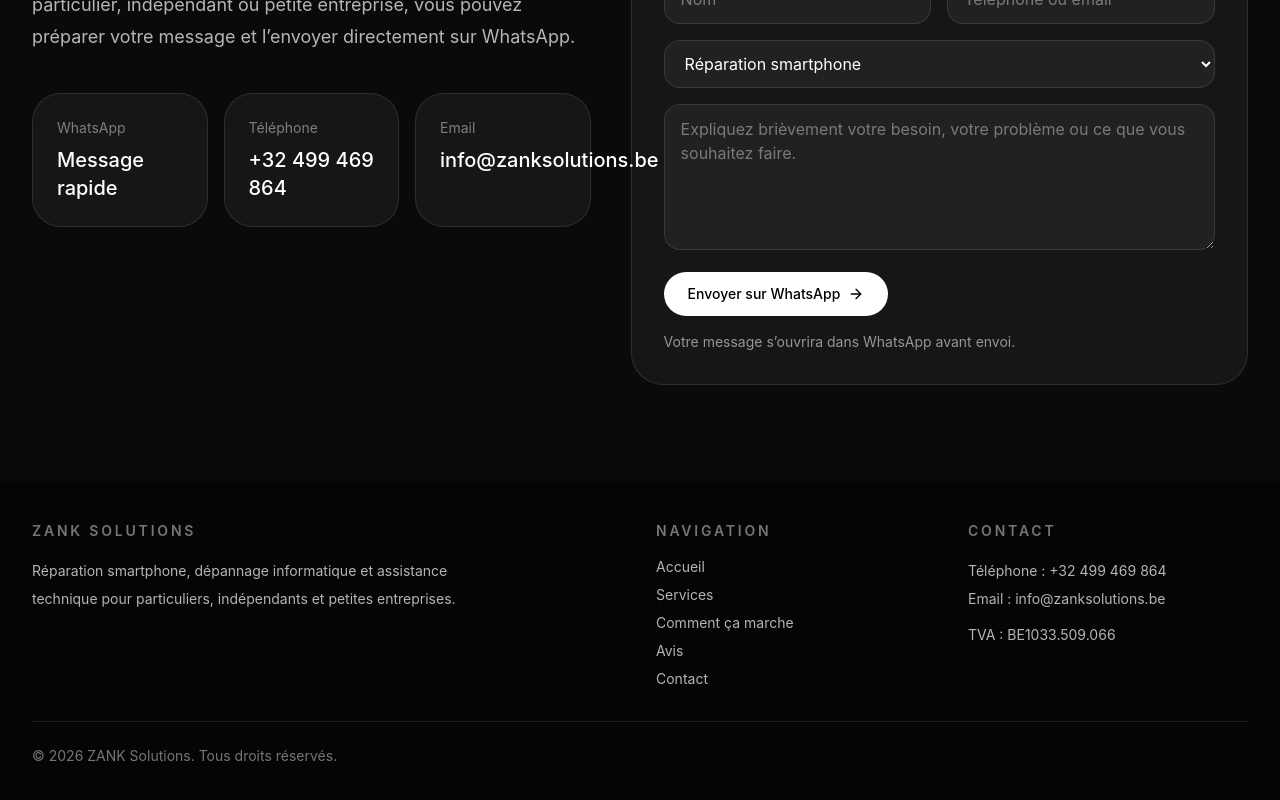
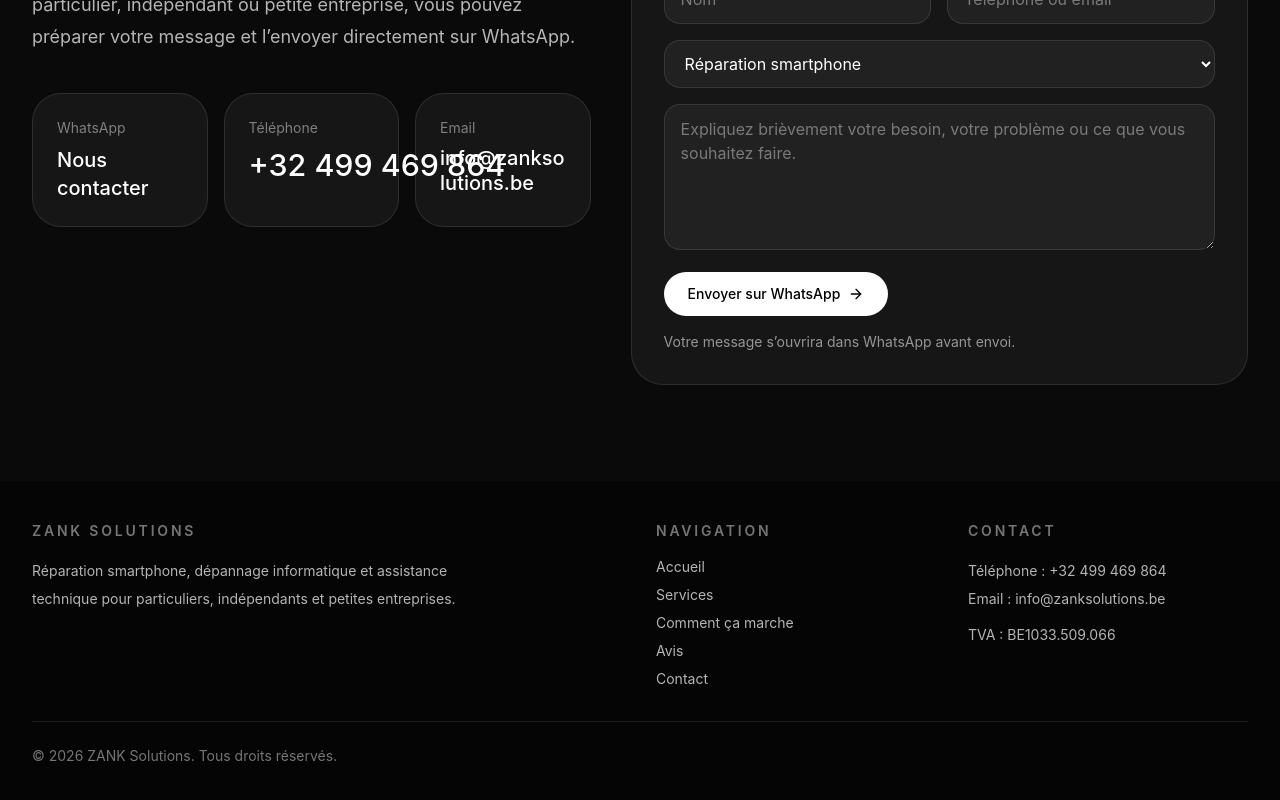
Before and after one commit to zanksolutions-hash/zanksolutions-1.0, a React (Vite) app: page / in a window 1280 px wide. Shown: the part 10019-10819 px from the top of the page. Built offline with nearby package versions, Linux system fonts and the light colour scheme; the HTML template or start-up script is replaced by a standard one.

Commit message:
Change contact text and styles in App.tsx
Updated contact information display for better readability.

```diff
--- a/src/App.tsx
+++ b/src/App.tsx
@@ -976,15 +976,15 @@ Message : ${formData.message}`,
                 <div className="mt-10"><SwipeRow desktopClassName="md:grid md:grid-cols-3 md:gap-4">
                   <a href="https://wa.me/32499469864" className="min-w-[84%] snap-start rounded-[1.8rem] border border-white/10 bg-white/5 p-6 transition hover:bg-white/10 md:min-w-0">
                     <p className="text-sm text-white/45">WhatsApp</p>
-                    <p className="mt-2 text-xl font-medium text-white">Message rapide</p>
+                    <p className="mt-2 text-xl font-medium text-white">Nous contacter</p>
                   </a>
                   <a href="tel:+32499469864" className="min-w-[84%] snap-start rounded-[1.8rem] border border-white/10 bg-white/5 p-6 transition hover:bg-white/10 md:min-w-0">
                     <p className="text-sm text-white/45">Téléphone</p>
-                    <p className="mt-2 text-xl font-medium text-white">+32 499 469 864</p>
+                    <p className="mt-2 text-[1.9rem] font-medium leading-tight whitespace-nowrap text-white">+32 499 469 864</p>
                   </a>
                   <a href="mailto:info@zanksolutions.be" className="min-w-[84%] snap-start rounded-[1.8rem] border border-white/10 bg-white/5 p-6 transition hover:bg-white/10 md:min-w-0">
                     <p className="text-sm text-white/45">Email</p>
-                    <p className="mt-2 text-xl font-medium text-white">info@zanksolutions.be</p>
+                    <p className="mt-2 text-xl font-medium leading-tight break-all text-white">info@zanksolutions.be</p>
                   </a>
                 </SwipeRow></div>
               </motion.div>
```
